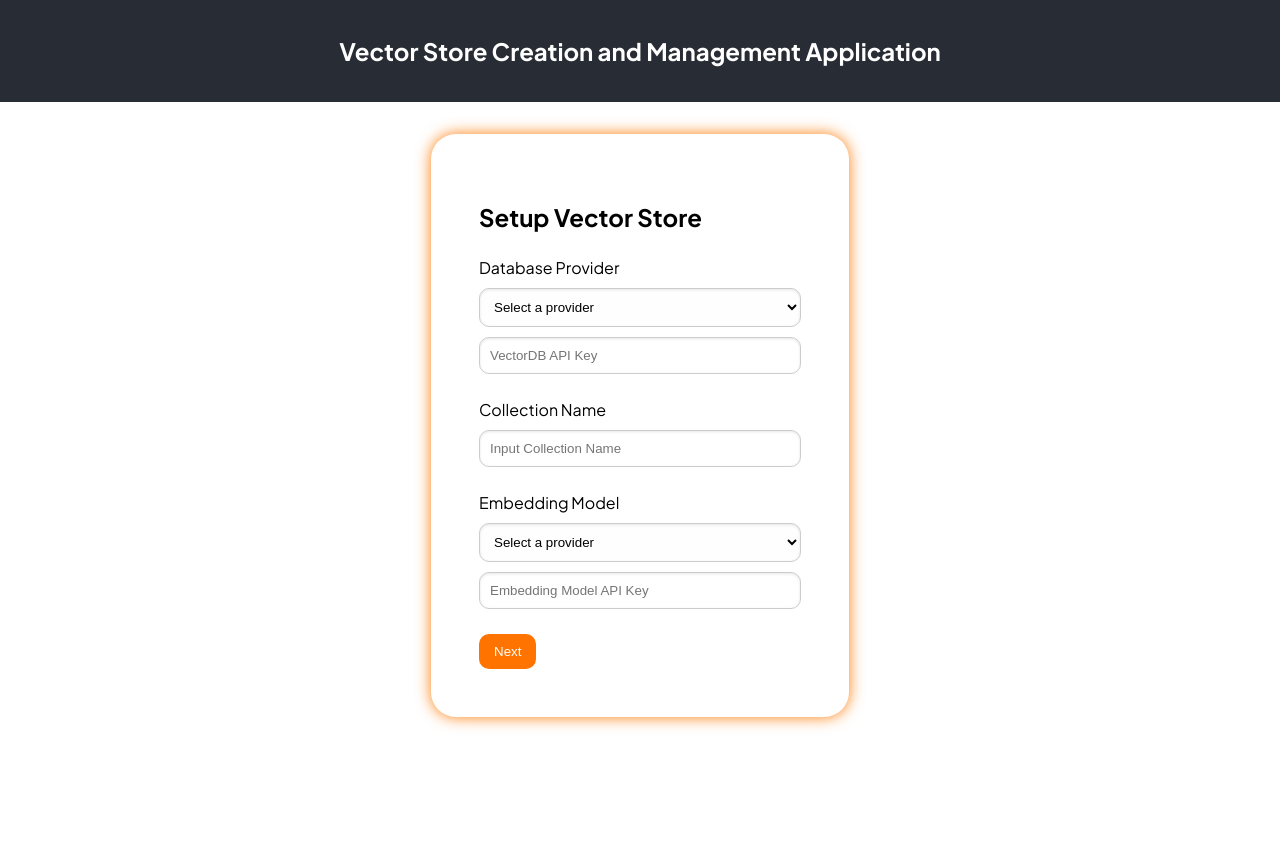
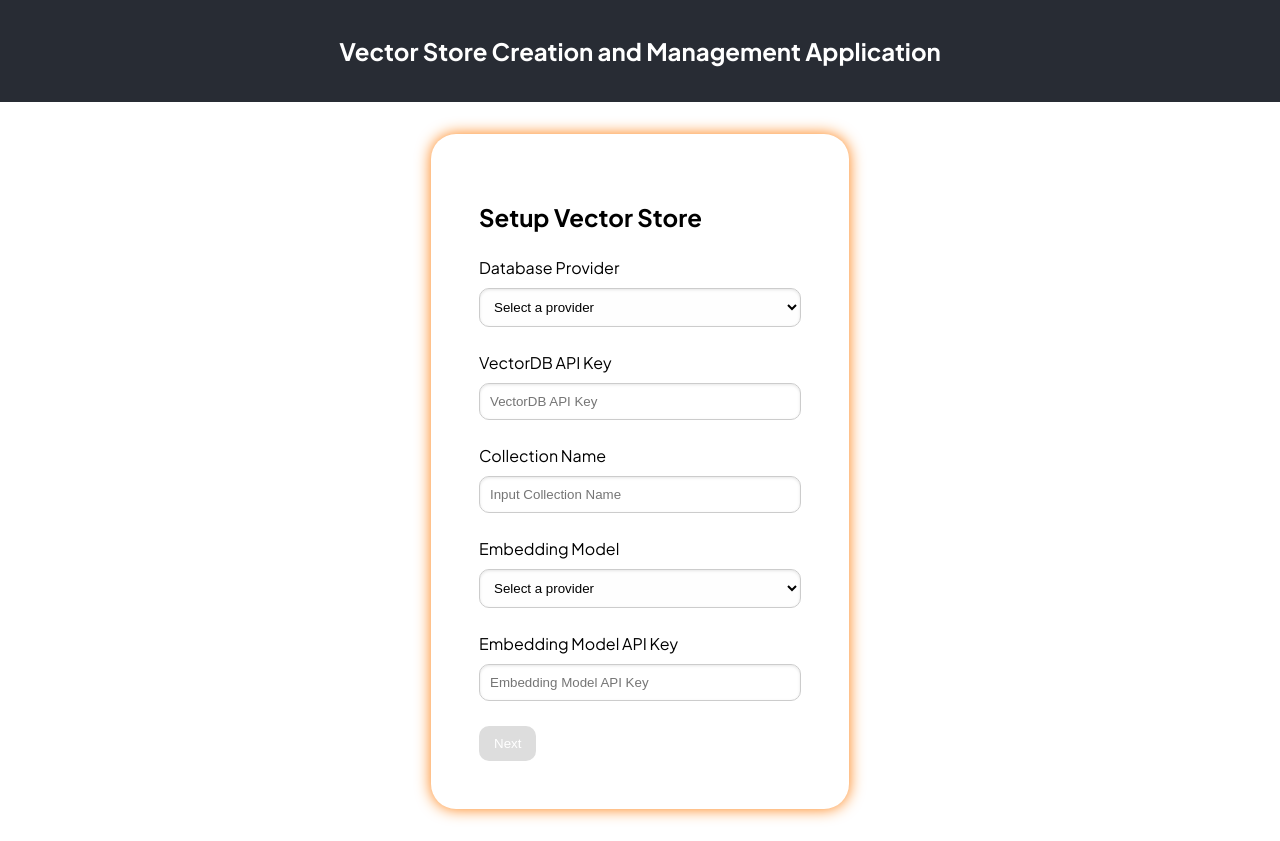
Before and after one commit to lckariyawasam/vector-store-management-app, a React (Create React App) app: page / in a window 1280 px wide. Before the commit the page ends 800 px from the top, so only its background shows below. Built offline with nearby package versions, Linux system fonts and the light colour scheme.

Commit message:
Add validation to setup page form

```diff
--- a/src/pages/SetupPage/index.jsx
+++ b/src/pages/SetupPage/index.jsx
@@ -1,21 +1,43 @@
-import React, { useState } from 'react';
-import './styles.css'
-import { useNavigate } from 'react-router-dom'
+import React, { useState, useEffect } from 'react';
+import './styles.css';
+import { useNavigate } from 'react-router-dom';
 
 function SetupPage() {
   const [selectedProvider, setSelectedProvider] = useState("");
   const [vectorDBAPIKey, setVectorDBAPIKey] = useState("");
-  const [collectionName, setCollectionName] = useState("")
-  const [embeddingModel, setEmbeddingModel] = useState("")
-  const [embeddingModelAPIKey, setEmbeddingModelAPIKey] = useState("")
+  const [collectionName, setCollectionName] = useState("");
+  const [embeddingModel, setEmbeddingModel] = useState("");
+  const [embeddingModelAPIKey, setEmbeddingModelAPIKey] = useState("");
+  const [isNextButtonDisabled, setIsNextButtonDisabled] = useState(true);
+  const [showRequiredIndicators, setShowRequiredIndicators] = useState(false); // New state
 
-  const navigate = useNavigate()
+  const navigate = useNavigate();
+
+  useEffect(() => {
+    const isVectorDBSettingsValid = selectedProvider && vectorDBAPIKey && collectionName;
+    const isEmbeddingSettingsValid = embeddingModel && (embeddingModel === "SENTENCE_TRANSFORM" || embeddingModelAPIKey);
+
+    setIsNextButtonDisabled(!(isVectorDBSettingsValid && isEmbeddingSettingsValid));
+  }, [selectedProvider, vectorDBAPIKey, collectionName, embeddingModel, embeddingModelAPIKey]);
+
+  const handleNext = () => {
+    if (isNextButtonDisabled) {
+      setShowRequiredIndicators(true); // Show indicators if button is clicked and disabled
+    } else {
+      setShowRequiredIndicators(false); // Hide indicators before navigation
+      navigate("/dashboard");
+    }
+  };
+
+  const getRequiredIndicatorClass = (isValid) => {
+    return showRequiredIndicators && !isValid ? 'required-indicator' : '';
+  };
 
   return (
     <div className="vector-db-configs setup-form">
       <div className="vector-db-provider">
         <h2>Setup Vector Store</h2>
-        <div className='input-section'>
+        <div className={`input-section ${getRequiredIndicatorClass(!selectedProvider)}`}> {/* Added class */}
           <label htmlFor="collection-name">Database Provider</label>
           <select value={selectedProvider} onChange={(e) => setSelectedProvider(e.target.value)}>
             <option value="" disabled>Select a provider</option>
@@ -23,7 +45,9 @@ function SetupPage() {
             <option value="CHROMA">Chroma DB</option>
             <option value="WEVIATE">Weviate</option>
           </select>
-          <div>
+        </div>
+        <div className={`input-section ${getRequiredIndicatorClass(!vectorDBAPIKey)}`}> {/* Added class */}
+          <label htmlFor="collection-name">VectorDB API Key</label> {/* Added Label */}
           <input
             type="text"
             placeholder="VectorDB API Key"
@@ -31,17 +55,17 @@ function SetupPage() {
             onChange={(e) => setVectorDBAPIKey(e.target.value)}
           />
         </div>
-        </div>
-        <div className='input-section'>
+        <div className={`input-section ${getRequiredIndicatorClass(!collectionName)}`}> {/* Added class */}
           <label htmlFor="collection-name">Collection Name</label>
-          <input id='collection-name'
+          <input
+            id='collection-name'
             type="text"
             placeholder="Input Collection Name"
             value={collectionName}
             onChange={(e) => setCollectionName(e.target.value)}
           />
         </div>
-        <div className='input-section'>
+        <div className={`input-section ${getRequiredIndicatorClass(!embeddingModel)}`}> {/* Added class */}
           <label htmlFor="collection-name">Embedding Model</label>
           <select value={embeddingModel} onChange={(e) => setEmbeddingModel(e.target.value)}>
             <option value="" disabled>Select a provider</option>
@@ -50,16 +74,21 @@ function SetupPage() {
             <option value="MISTRAL">Mistral</option>
             <option value="SENTENCE_TRANSFORM">Sentence Transformers</option>
           </select>
-          <div>
+        </div>
+        <div className={`input-section ${getRequiredIndicatorClass(embeddingModel !== "SENTENCE_TRANSFORM" && !embeddingModelAPIKey)}`}> {/* Added class and complex condition */}
+          <label htmlFor="embedding-api-key">Embedding Model API Key</label>
           <input
+            id="embedding-api-key"
             type="text"
             placeholder="Embedding Model API Key"
             value={embeddingModelAPIKey}
             onChange={(e) => setEmbeddingModelAPIKey(e.target.value)}
+            disabled={embeddingModel === "SENTENCE_TRANSFORM"}
           />
         </div>
-        </div>
-        <button onClick={() => navigate("/dashboard")} className='setup-form-button'>Next</button>
+        <button onClick={handleNext} className='setup-form-button' disabled={isNextButtonDisabled}>
+          Next
+        </button>
       </div>
     </div>
   );
--- a/src/pages/SetupPage/styles.css
+++ b/src/pages/SetupPage/styles.css
@@ -54,3 +54,24 @@ label {
     background-color: #ff7300;
     box-shadow: 0 4px 8px rgba(0, 0, 0, 0.1);
 }
+
+  .required-indicator {
+    border: 1px solid red; /* Example: Red border */
+    /* Or any other visual indicator you prefer */
+    /* Add a pseudo-element for a more distinct indicator */
+    position: relative; /* Needed for positioning the pseudo-element */
+  }
+
+  .required-indicator::after {
+    content: "*"; /* Or any other symbol */
+    position: absolute;
+    top: -8px; /* Adjust as needed */
+    right: -8px; /* Adjust as needed */
+    color: red;
+    font-size: 16px; /* Adjust as needed */
+  }
+
+  .setup-form-button:disabled {
+    background-color: #ddd;
+    cursor: default;
+}
```
Lines whose indentation alone changed are shown as unchanged.
